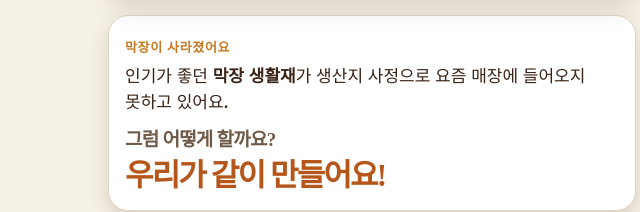
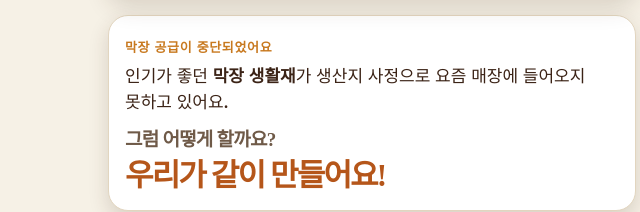
Before and after one commit to chh-navi87/makjang261114, a plain HTML site: page index.html in a window 1280 px wide. Shown: the part 443-655 px from the top of the page, 268-908 px from the left. Drawn offline with Linux system fonts and the light colour scheme.

Commit message:
문구 수정: 막장 공급이 중단되었어요
Co-Authored-By: Claude Sonnet 5.5 <noreply@anthropic.com>

```diff
--- a/index.html
+++ b/index.html
@@ -75,7 +75,7 @@ footer a{color:var(--ink);font-weight:900;text-decoration:none}
     <div class="r"><small>신청</small><b>전화/문자 <span>010-6653-6294</span><em>선착순 18명</em></b></div>
   </div>
 
-  <div class="why"><small>막장이 사라졌어요</small>
+  <div class="why"><small>막장 공급이 중단되었어요</small>
     <p>인기가 좋던 <b>막장 생활재</b>가 생산지 사정으로 요즘 매장에 들어오지 못하고 있어요.</p>
     <span class="q">그럼 어떻게 할까요?</span><span class="a">우리가 같이 만들어요!</span></div>
 
```
